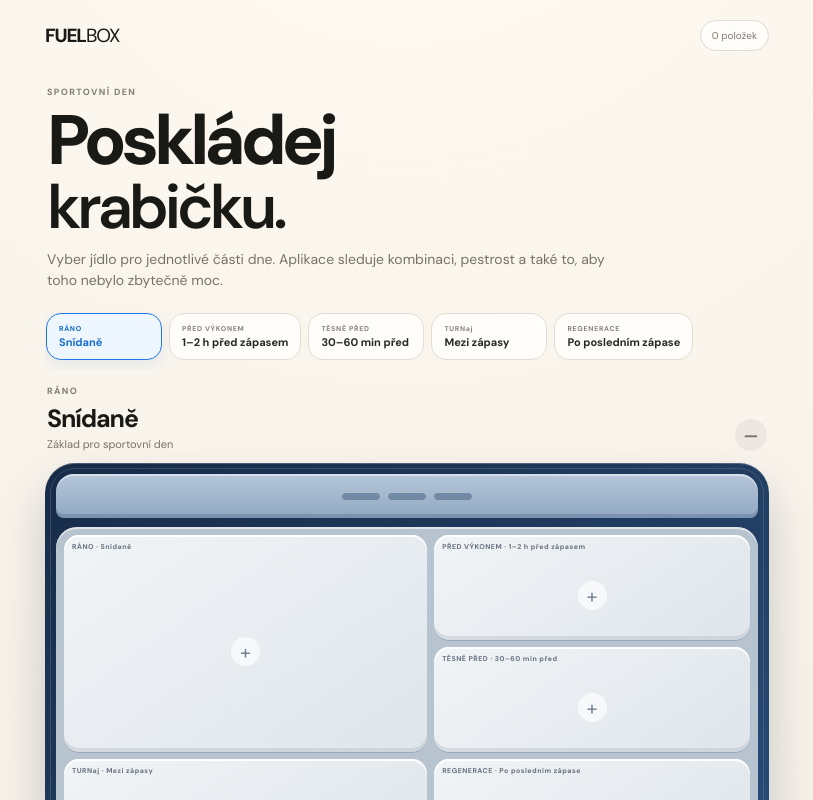
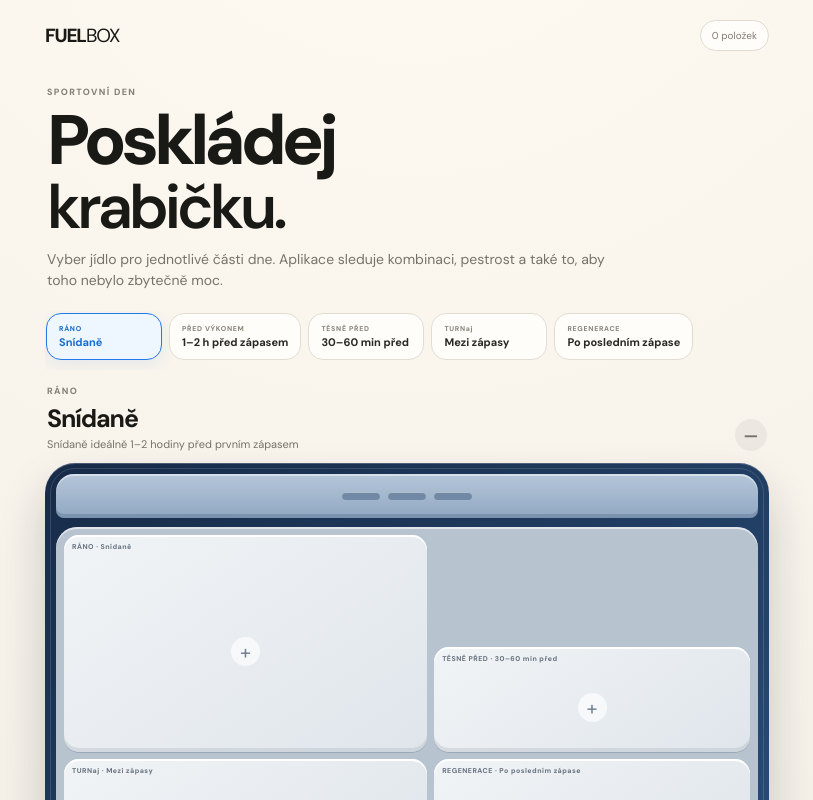
Before and after one commit to tstradej-dev/Nutricni-specialista, a React (Vite) app: page / in a window 1280 px wide. Shown: the top 800 px of the page, without its empty margins (233-1046 px from the left). Built offline with nearby package versions, Linux system fonts and the light colour scheme.

Commit message:
UX: zjednoduseni faze pred zapasem, snidane 1-2h pred prvnim zapasem, vyhodnoceni hned pod boxem

```diff
--- a/src/main.jsx
+++ b/src/main.jsx
@@ -100,11 +100,11 @@ function App() {
         {nutritionPhases.map((item) => <button key={item.id} className={item.id === activePhase ? 'active' : ''} onClick={() => { setActivePhase(item.id); setMessage('') }}><span>{item.kicker}</span><strong>{item.title}</strong></button>)}
       </nav>
       <section className="box-section">
-        <div className="section-heading"><div><span className="eyebrow">{phase.kicker}</span><h2>{phase.title}</h2><p>{phase.subtitle}</p></div><span className={`status-pill ${evaluation.state}`}>{evaluation.state === 'ok' ? '✓' : evaluation.state === 'bad' ? '×' : '—'}</span></div>
+        <div className="section-heading"><div><span className="eyebrow">{phase.kicker}</span><h2>{phase.title}</h2><p>{phase.id === 'breakfast' ? 'Snídaně ideálně 1–2 hodiny před prvním zápasem' : phase.subtitle}</p></div><span className={`status-pill ${evaluation.state}`}>{evaluation.state === 'ok' ? '✓' : evaluation.state === 'bad' ? '×' : '—'}</span></div>
         <div className="lunchbox-real">
           <div className="lunchbox-lid"><span></span><span></span><span></span></div>
           <div className="lunchbox-body">
-            {nutritionPhases.map((item) => {
+            {nutritionPhases.filter((item) => item.id !== 'early').map((item) => {
               const items = selected[item.id] || []
               return <div key={item.id} className={`compartment ${item.id}-compartment`} onClick={() => setActivePhase(item.id)}>
                 <div className="compartment-label">{item.kicker} · {item.title}</div>
@@ -113,8 +113,8 @@ function App() {
             })}
           </div>
         </div>
+        <div className={`nutrition-result sticky-result ${evaluation.state}`}><div className="result-icon">{evaluation.state === 'ok' ? '✓' : evaluation.state === 'bad' ? '×' : '—'}</div><div><strong>{evaluation.title}</strong><p>{evaluation.text}</p></div></div>
       </section>
-      <div className={`nutrition-result ${evaluation.state}`}><div className="result-icon">{evaluation.state === 'ok' ? '✓' : evaluation.state === 'bad' ? '×' : '—'}</div><div><strong>{evaluation.title}</strong><p>{evaluation.text}</p></div></div>
       <section className="picker-section">
         {activePhase === 'between' && <div className="rule-card" style={{ marginBottom: 18 }}><span>⏱</span><div><strong>Za jak dlouho hraješ znovu?</strong><div style={{ display: 'flex', gap: 8, flexWrap: 'wrap', marginTop: 10 }}>{[20, 45, 60, 90, 120, 180].map((minutes) => <button key={minutes} onClick={() => setBetweenMinutes(minutes)} style={{ border: 0, borderRadius: 999, padding: '8px 13px', fontWeight: 700, background: minutes === betweenMinutes ? '#18395f' : '#eef2f6', color: minutes === betweenMinutes ? '#fff' : '#18395f' }}>{minutes >= 60 ? `${minutes / 60} h` : `${minutes} min`}</button>)}</div><p style={{ marginTop: 8 }}>Podle pauzy aplikace upraví doporučenou velikost svačiny.</p></div></div>}
         <div className="picker-title"><div><span className="eyebrow">VYBER POTRAVINY</span><h2>{phase.title}</h2><p>{phase.rule}</p></div><span className="selected-count">{selectedFoods.length} vybráno</span></div>
```
